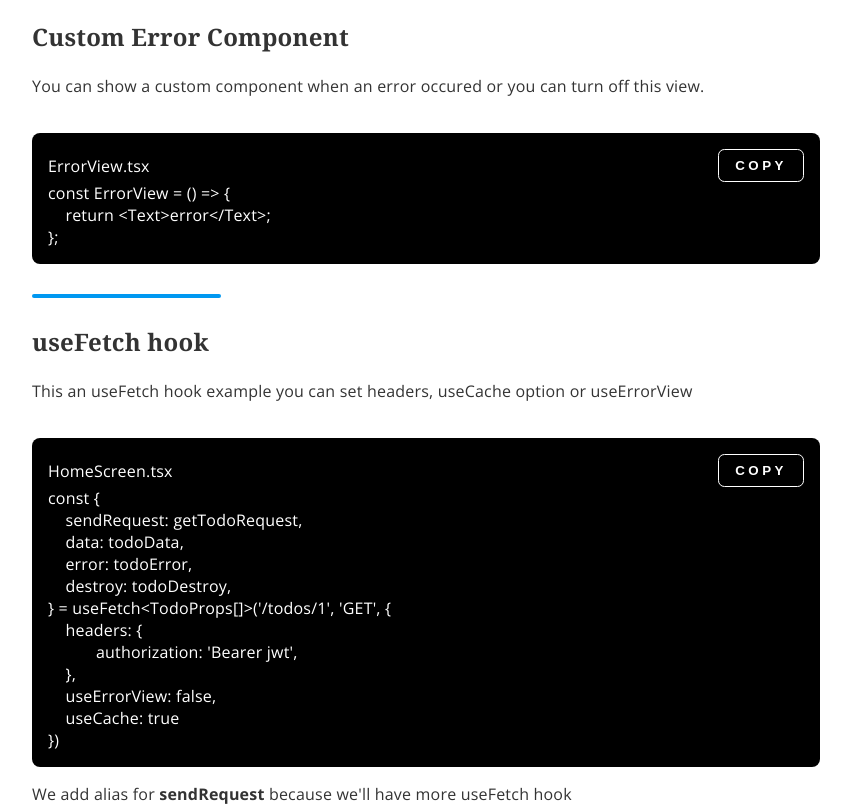
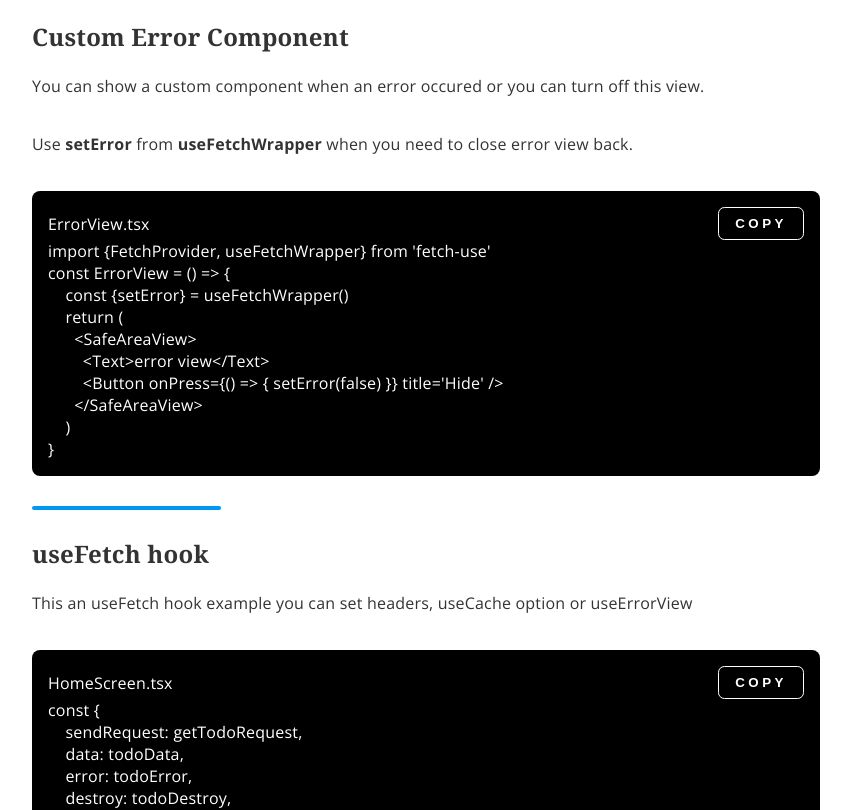
Before and after one commit to Akifcan/fetch-use-docs, a Vue app: page / in a window 1280 px wide. Shown: the part 1200-2010 px from the top of the page, without its empty margins (324-1175 px from the left). Built offline with nearby package versions, Linux system fonts and the light colour scheme.

Commit message:
updated error component

```diff
--- a/src/components/AppCode.vue
+++ b/src/components/AppCode.vue
@@ -9,7 +9,7 @@ const codeRef = ref()
 defineProps<Props>()
 const copyButtonText = ref('copy')
 const handleCopy = () => {
-  navigator.clipboard.writeText(codeRef.value.textContent).then(
+  navigator.clipboard.writeText(codeRef.value.textContent.replace(/(\s\s\s*)/g, ' ')).then(
     () => {
       copyButtonText.value = 'Copied'
     },
@@ -28,9 +28,19 @@ const handleCopy = () => {
     </div>
     <div ref="codeRef" class="code--view">
       <div v-for="(x, index) in code" :key="index">
-        <span v-if="x.startsWith('--')">&nbsp; &nbsp;</span>
+        <span v-if="x.startsWith('-')">
+          <span v-for="v in x.split('-').length" :key="v">&nbsp;</span>
+        </span>
+        <!-- <span v-if="x.startsWith('--')">&nbsp; &nbsp;</span>
         <span v-if="x.startsWith('----')">&nbsp; &nbsp; &nbsp; &nbsp;</span>
-        {{ x.replace('--', '').replace('--', '') }}
+        <span v-if="x.startsWith('-----')">&nbsp; &nbsp; &nbsp; &nbsp; &nbsp;</span> -->
+        {{
+          x
+            .split('')
+            .filter((y) => y !== '-')
+            .join('')
+            .replace('//', '-')
+        }}
       </div>
     </div>
   </div>
--- a/src/components/docs/ErrorComponent.vue
+++ b/src/components/docs/ErrorComponent.vue
@@ -4,5 +4,20 @@ import AppCode from '../AppCode.vue'
 
 <template>
   <p>You can show a custom component when an error occured or you can turn off this view.</p>
-  <AppCode title="ErrorView.tsx" :code="['const ErrorView = () => {', '--return <Text>error</Text>;', '};']" />
+  <p>Use <b>setError</b> from <b>useFetchWrapper</b> when you need to close error view back.</p>
+  <AppCode
+    title="ErrorView.tsx"
+    :code="[
+      `import {FetchProvider, useFetchWrapper} from 'fetch//-use'`,
+      'const ErrorView = () => {',
+      `--const {setError} = useFetchWrapper()`,
+      `--return (`,
+      `----<SafeAreaView>`,
+      '------<Text>error view</Text>',
+      `------<Button onPress={() => { setError(false) }} title='Hide' />`,
+      '----</SafeAreaView>',
+      `--)`,
+      '}'
+    ]"
+  />
 </template>
```
